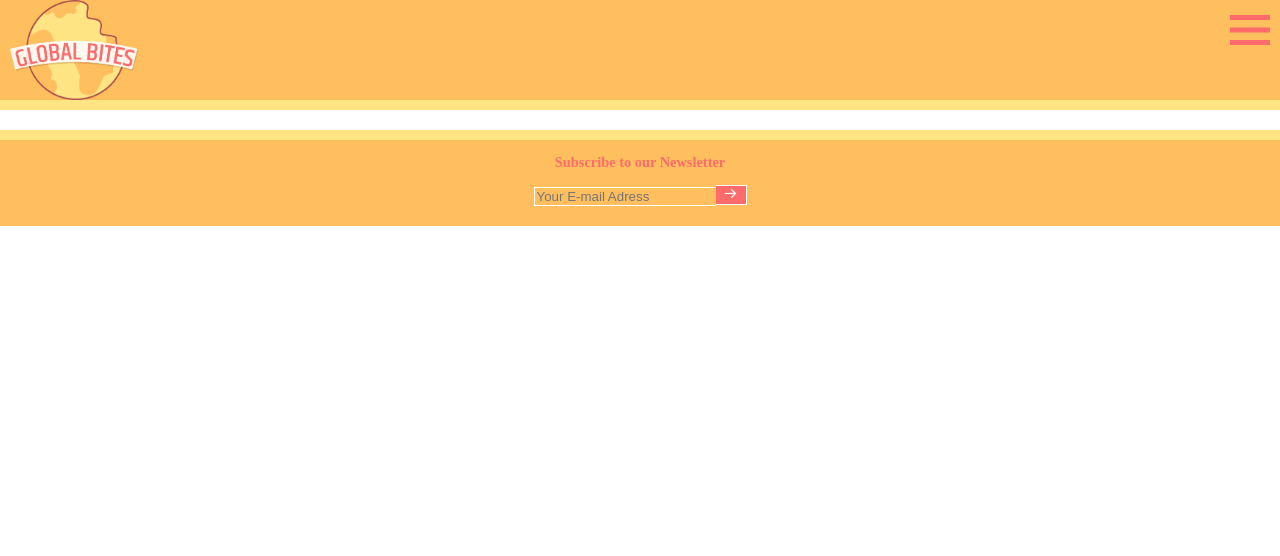
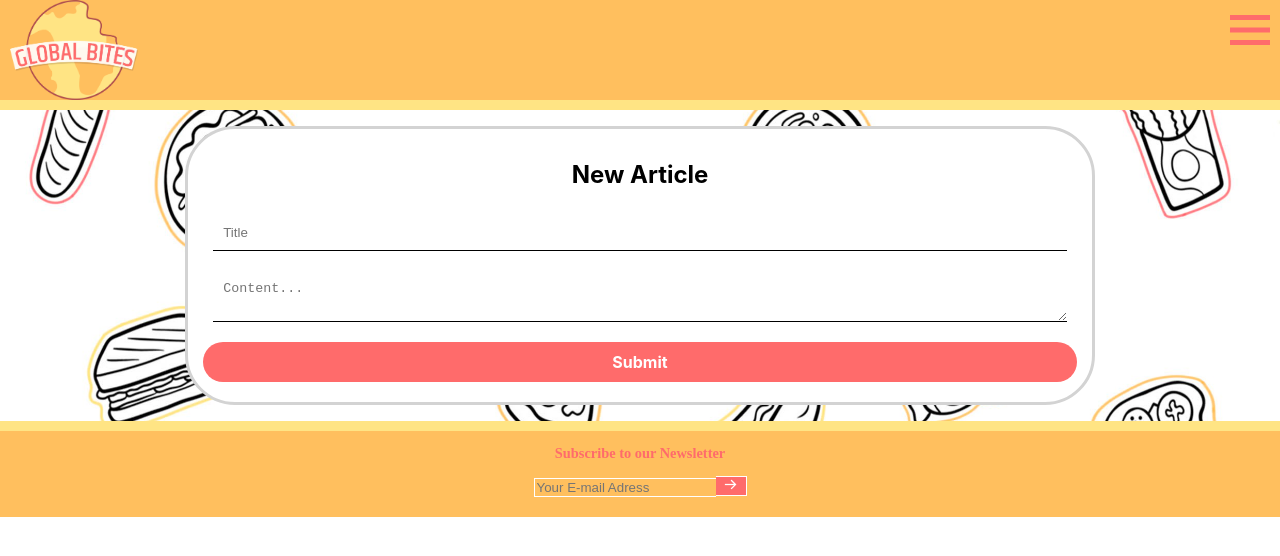
Before and after one commit to Trifolink/e-coal-team6, a React (Create React App) app in the folder client/front/: page /Register in a window 1280 px wide. Shown: the top 556 px of the page. Built offline with nearby package versions, Linux system fonts and the light colour scheme.

Commit message:
login/register/ajtarticle

```diff
--- /dev/null
+++ b/client/front/src/AjoutArticle/AjoutArticle.jsx
@@ -0,0 +1,17 @@
+import styles from './AjoutArticle.module.css';
+import background from '../bg.jpg'
+
+function AjoutArticle() {
+  return (
+    <div className={styles.ajout} style={{ backgroundImage:`url(${background})` }}>
+        <div className={styles.box}>
+            <h1 className={styles.title}>New Article</h1>
+        <input className={styles.text} type="text" placeholder='Title'></input>
+        <textarea className={styles.text} type="textarea" placeholder='Content...'></textarea>
+        <a type='submit' className={styles.ajtbtn}>Submit</a>
+        </div>
+    </div>
+  );
+}
+
+export default AjoutArticle;
--- /dev/null
+++ b/client/front/src/AjoutArticle/AjoutArticle.module.css
@@ -0,0 +1,44 @@
+.ajout {
+    display: flex;
+    justify-content: center;
+    padding: 1em;
+    height: 100%;
+    background-position: center;
+    background-repeat: no-repeat;
+    background-size: cover;
+}
+
+.ajtbtn {
+    background-color: #FF6B6B;
+    color: white;
+    font-weight: bold;
+    padding: 10px;
+    border-radius: 50px;
+    margin-top: 10px;
+}
+
+.title {
+    font-size: 1.5em;
+}
+
+.text {
+    padding: 10px;
+    border-top: none;
+    border-left: none;
+    border-right: none;
+    margin: 10px;
+    border-bottom: solid black 1px;
+}
+
+.box {
+    border: solid 3px lightgray;
+    background-color: white;
+    border-radius: 50px;
+    display:flex;
+    justify-content: space-between;
+    flex-direction: column;
+    text-align: center;
+    width:70%;
+    padding: 15px;
+    padding-bottom: 20px;
+}
--- a/client/front/src/App.js
+++ b/client/front/src/App.js
@@ -1,12 +1,15 @@
 import styles from './App.css';
 import Header from './Header/Header';
 import Footer from './Footer/Footer';
+import Login from './Login/Login';
+import Register from './Register/Register.jsx';
+import AjoutArticle from './AjoutArticle/AjoutArticle.jsx';
 
 function App() {
   return (
     <div className={styles.App}>
       <Header/>
-      <br></br>
+      <AjoutArticle/>
       <Footer/>
     </div>
   );
--- /dev/null
+++ b/client/front/src/Login/Login.jsx
@@ -0,0 +1,17 @@
+import styles from './Login.module.css';
+import background from '../bg.jpg'
+
+function Login() {
+  return (
+    <div className={styles.login} style={{ backgroundImage:`url(${background})` }}>
+        <div className={styles.box}>
+            <h1 className={styles.title}>Login</h1>
+        <input className={styles.text} type="text" placeholder='E-Mail'></input>
+        <input className={styles.text} type="text" placeholder='Password'></input>
+        <a type='submit' className={styles.lgnbtn}>Login</a>
+        </div>
+    </div>
+  );
+}
+
+export default Login;
--- /dev/null
+++ b/client/front/src/Login/Login.module.css
@@ -0,0 +1,44 @@
+.login {
+    display: flex;
+    justify-content: center;
+    padding: 1em;
+    height: 100%;
+    background-position: center;
+    background-repeat: no-repeat;
+    background-size: cover;
+}
+
+.lgnbtn {
+    background-color: #FF6B6B;
+    color: white;
+    padding: 10px;
+    font-weight: bold;
+    border-radius: 50px;
+    margin-top: 10px;
+}
+
+.title {
+    font-size: 1.5em;
+}
+
+.text {
+    padding: 10px;
+    border-top: none;
+    border-left: none;
+    border-right: none;
+    margin: 10px;
+    border-bottom: solid black 1px;
+}
+
+.box {
+    border: solid 3px lightgray;
+    background-color: white;
+    border-radius: 50px;
+    display:flex;
+    justify-content: space-between;
+    flex-direction: column;
+    text-align: center;
+    width:70%;
+    padding: 15px;
+    padding-bottom: 20px;
+}
--- /dev/null
+++ b/client/front/src/Register/Register.jsx
@@ -0,0 +1,19 @@
+import styles from './Register.module.css';
+import background from '../bg.jpg'
+
+function Register() {
+  return (
+    <div className={styles.register} style={{ backgroundImage:`url(${background})` }}>
+            <div className={styles.box}>
+            <h1 className={styles.title}>Register</h1>
+        <input className={styles.text} type="text" placeholder='Name'></input>
+        <input className={styles.text} type="text" placeholder='E-Mail'></input>
+        <input className={styles.text} type="text" placeholder='Password'></input>
+        <input className={styles.text} type="text" placeholder='Confirm Password'></input>
+        <a type='submit' className={styles.rgsbtn}>Register</a>
+        </div>
+    </div>
+  );
+}
+
+export default Register;
--- /dev/null
+++ b/client/front/src/Register/Register.module.css
@@ -0,0 +1,45 @@
+.register {
+    display: flex;
+    justify-content: center;
+    padding: 1em;
+    height: 100%;
+    background-position: center;
+    background-repeat: no-repeat;
+    background-size: cover;
+}
+
+.rgsbtn {
+    background-color: #FF6B6B;
+    color: white;
+    padding: 10px;
+    font-weight: bold;
+    border-radius: 50px;
+    margin-top: 10px;
+}
+
+.title {
+    font-size: 1.5em;
+    font-style: Khand;
+}
+
+.text {
+    padding: 10px;
+    border-top: none;
+    border-left: none;
+    border-right: none;
+    margin: 10px;
+    border-bottom: solid black 1px;
+}
+
+.box {
+    border: solid 3px lightgray;
+    background-color: white;
+    border-radius: 50px;
+    display:flex;
+    justify-content: space-between;
+    flex-direction: column;
+    text-align: center;
+    width:70%;
+    padding: 15px;
+    padding-bottom: 20px;
+}
```
Also changed, not shown: client/front/src/bg.jpg (added).
